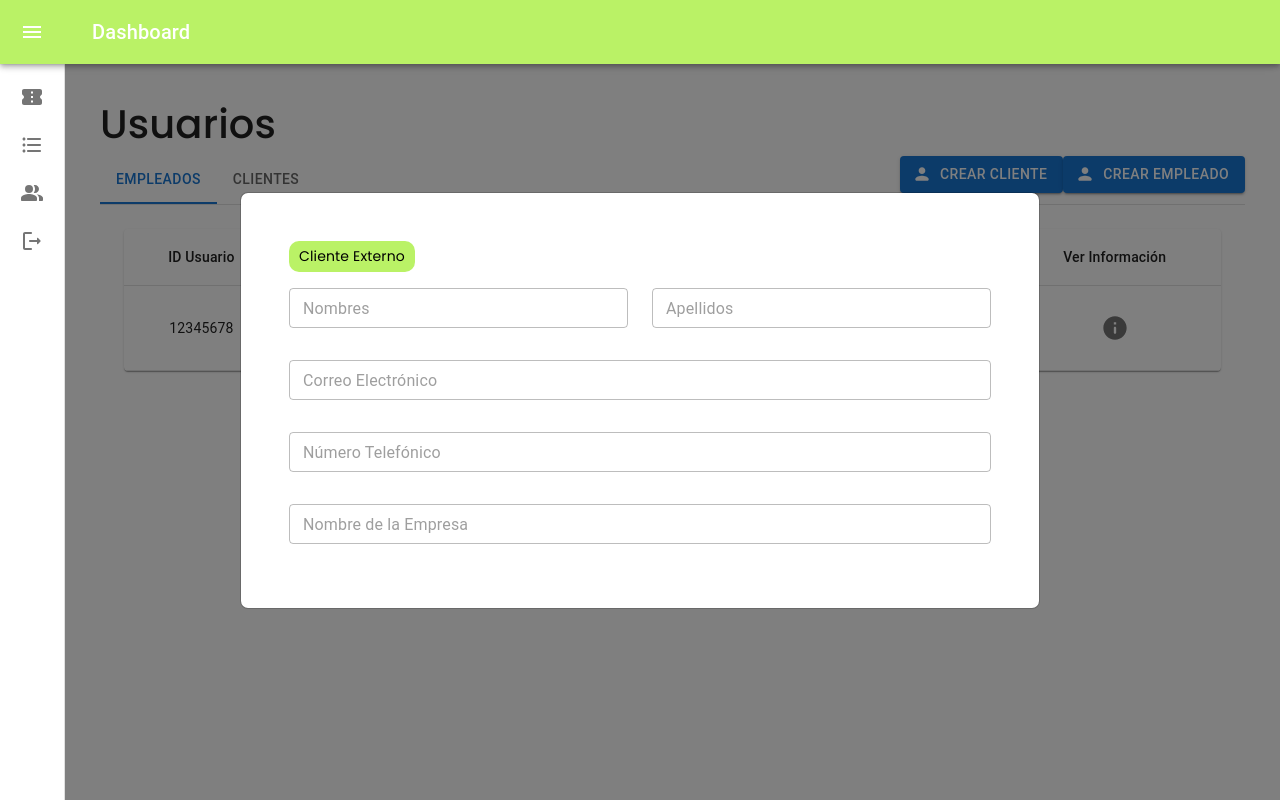
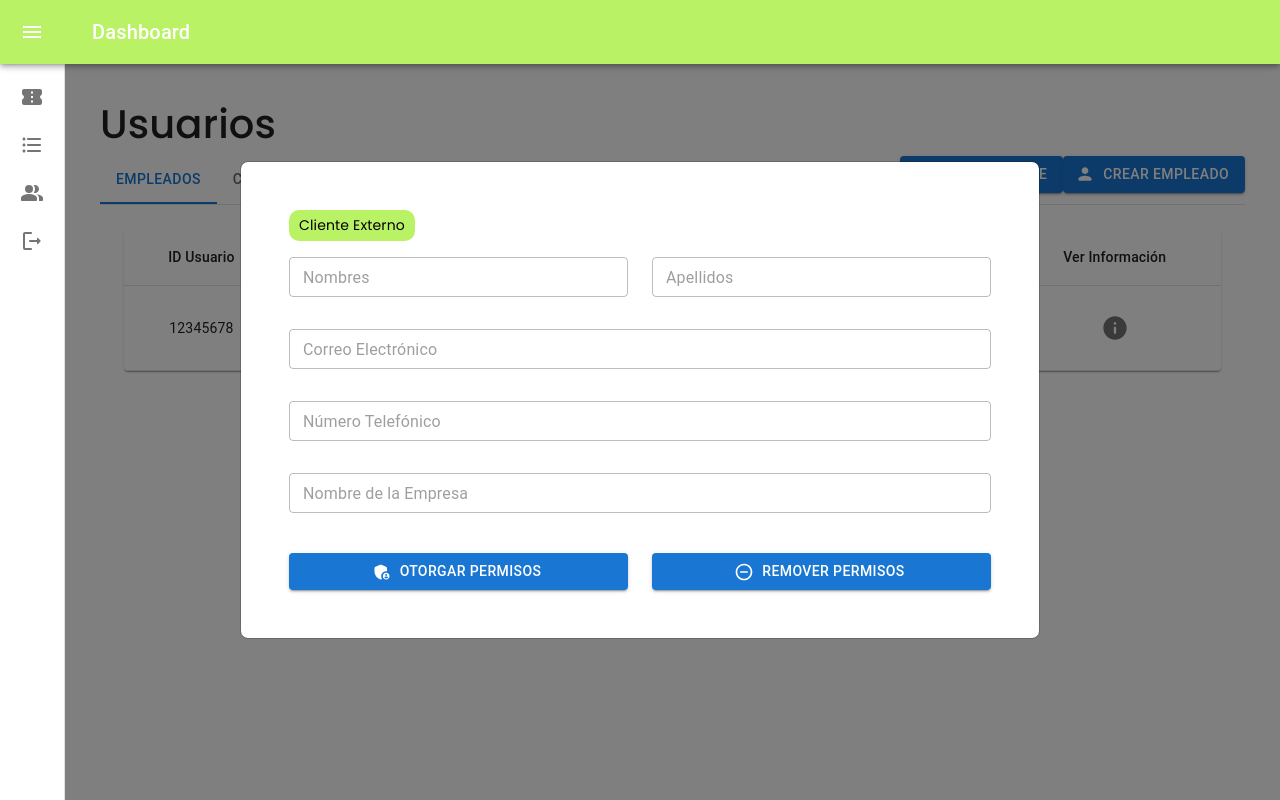
Before and after one commit to adrianajacobo2002/ProTech, a Next.js app: page /users/administrador/users-report in a window 1280 px wide. Both pictures are taken after a click on the button 1114 px from the left and 328 px from the top of the page. Built offline with nearby package versions, Linux system fonts and the light colour scheme.

Commit message:
Se agregaron botones de permisos

```diff
--- a/src/components/users-table/index.tsx
+++ b/src/components/users-table/index.tsx
@@ -3,6 +3,7 @@ import * as React from "react";
 import Table from "@mui/material/Table";
 import TableBody from "@mui/material/TableBody";
 import TableCell from "@mui/material/TableCell";
+import Button from "@mui/material/Button";
 import TableContainer from "@mui/material/TableContainer";
 import TableHead from "@mui/material/TableHead";
 import TableRow from "@mui/material/TableRow";
@@ -10,6 +11,8 @@ import Paper from "@mui/material/Paper";
 import IconButton from "@mui/material/IconButton";
 import InfoRoundedIcon from "@mui/icons-material/InfoRounded";
 import style from "./style.module.scss";
+import AdminPanelSettingsRoundedIcon from "@mui/icons-material/AdminPanelSettingsRounded";
+import RemoveCircleOutlineRoundedIcon from "@mui/icons-material/RemoveCircleOutlineRounded";
 import Modal from "react-bootstrap/Modal";
 import TextField from "@mui/material/TextField";
 import { Col, Row } from "react-bootstrap";
@@ -156,6 +159,30 @@ function UserInformationModal(props: UserInfoProps) {
               </Col>
             </Row>
           </div>
+          <div className="pt-4">
+            <Row>
+              <Col md={6}>
+                <Button
+                  fullWidth
+                  variant="contained"
+                  className={style["btn-createEmployee"]}
+                  startIcon={<AdminPanelSettingsRoundedIcon />}
+                >
+                  Otorgar Permisos
+                </Button>
+              </Col>
+              <Col md={6}>
+                <Button
+                  fullWidth
+                  variant="contained"
+                  className={style["btn-createClient"]}
+                  startIcon={<RemoveCircleOutlineRoundedIcon />}
+                >
+                  Remover Permisos
+                </Button>
+              </Col>
+            </Row>
+          </div>
         </div>
       </Modal.Body>
     </Modal>
--- a/src/components/users-table/style.module.scss
+++ b/src/components/users-table/style.module.scss
@@ -30,3 +30,20 @@
     justify-content: center;
     align-items: center;
 }
+
+.btn-createEmployee{
+    background-color: var(--green);
+    color: var(--black);
+    border-radius: 12px;
+    text-transform: none;
+    width: "100px";
+    margin-left: 8px;
+}
+
+.btn-createClient{
+    background-color: var(--createclient);
+    color: var(--black);
+    border-radius: 12px;
+    text-transform: none;
+    width: "100px";
+}
```
